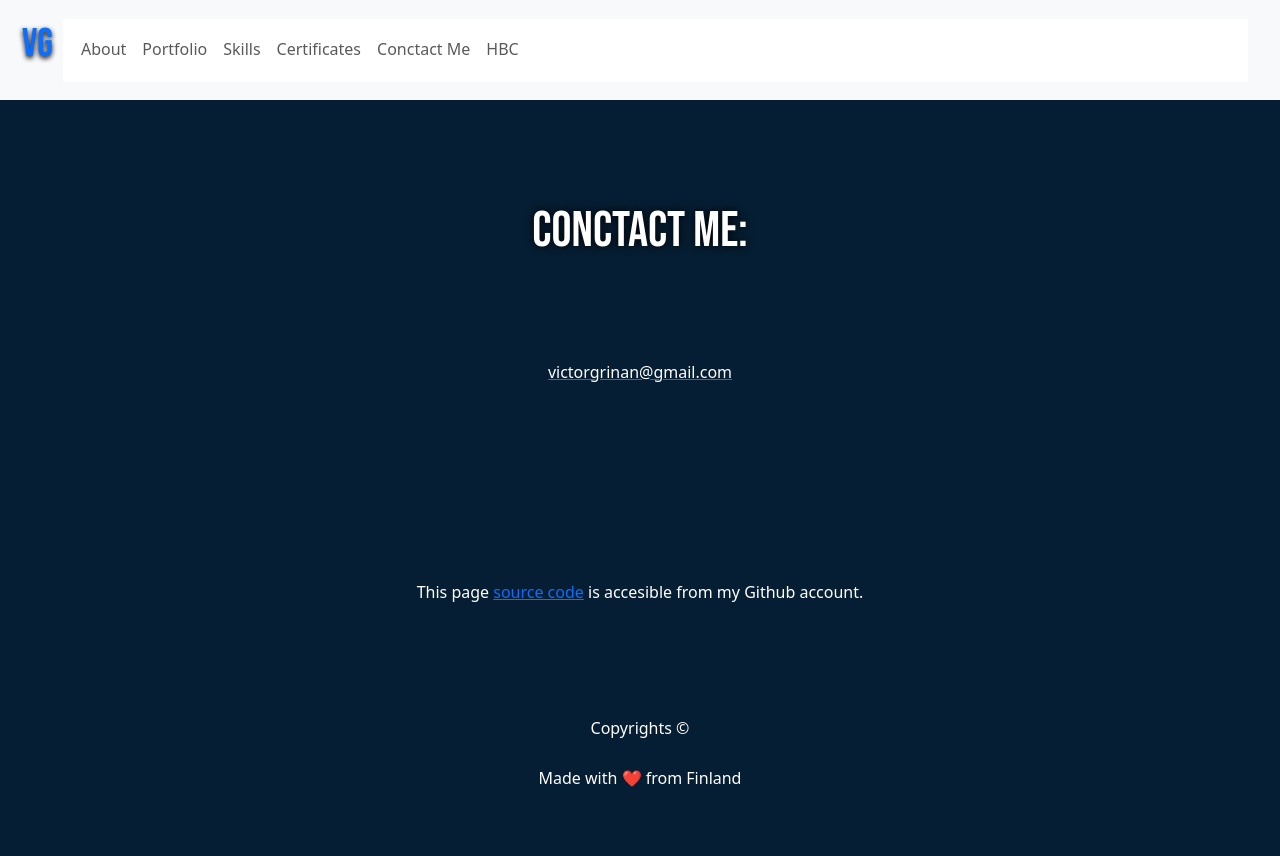
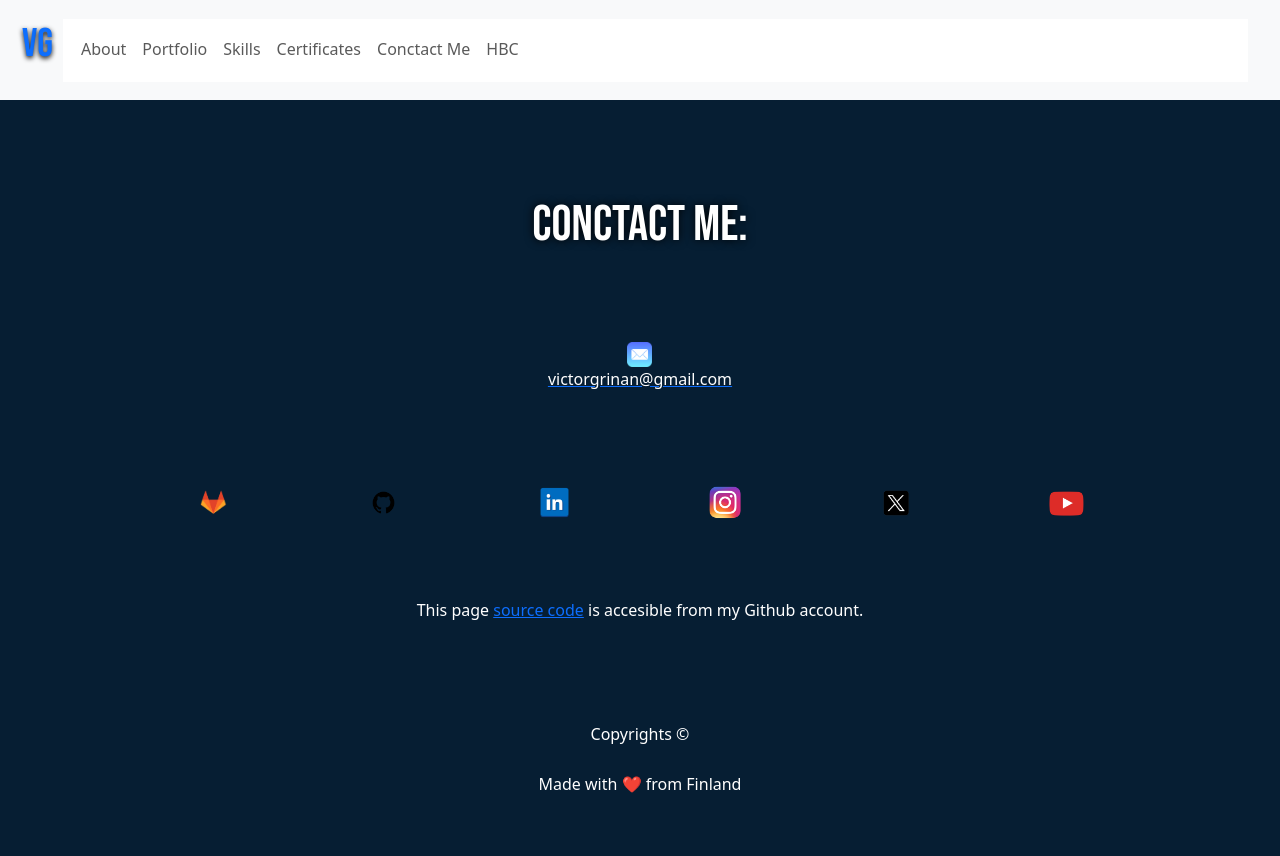
Before and after one commit to Victor-Grinan-Dev/djangoPortfolioDb, a Django app: page /home/ in a window 1280 px wide. Run offline with Django 5.2, Linux system fonts and the light colour scheme; some web fonts are replaced.

```diff
--- a/portfolio_project/templates/index.html
+++ b/portfolio_project/templates/index.html
@@ -26,8 +26,6 @@
                 <a href="#heroBanner">
                     <h1 id="g"> G </h1>
                 </a>
-                {# <img src="{% static 'icons/logo_2.png' %}" alt="logo"> #}
-                {# <img src="./icons/logo_2.png" alt="logo"> #}
             </div>
 
             <!-- hamburger menu: -->
@@ -80,7 +78,7 @@
         <div class="email">
 
             <a href="https://mail.google.com/mail/u/0/#inbox" target="blank">
-                {# <img src="icons/email_color.png" alt="email" id="emailImg" class="icon"> #}
+                <img src="{% static 'icons/email_color.png' %}" alt="email" id="emailImg" class="icon">
             </a>
 
             <a href="https://mail.google.com/mail/u/0/#inbox" target="blank">
@@ -90,25 +88,26 @@
 
         <div id="some">
             <a href="https://gitlab.com/VictorGrinan" target="blank">
-                {# <img src="./icons/gitLab.png" alt="gitlab" class="some"> #}
+                <img src="{% static 'icons/gitLab.png' %}" alt="gitlab" class="some">
+
             </a>
             <a href="https://github.com/Victor-Grinan-Dev" target="blank">
-                {# <img src="./icons/github_circle_white_border.png" alt="github" class="some"> #}
+                <img src="{% static 'icons/github.png' %}" alt="github" class="some">
             </a>
 
             <a href="https://www.linkedin.com/in/victor-gri%C3%B1an-892a741b7/" target="blank">
-                {# <img src="./icons/Linkedin-logo-transparent-PNG.png" alt="Linked-in" class="some"> #}
+                <img src="{% static 'icons/Linkedin-logo-transparent-PNG.png' %}" alt="Linked-in" class="some">
             </a>
 
             <a href="https://www.instagram.com/victor_grinan_dev/" target="blank">
-                {# <img src="./icons/instagram_color.png" alt="Instagram" class="some"> #}
+                <img src="{% static 'icons/instagram_color.png' %}" alt="Instagram" class="some">
             </a>
 
             <a href="https://twitter.com/GrinanVictor" target="blank">
-                {# <img src="./icons/Twitter-X.png" alt="Twitter" class="some"> #}
+                <img src="{% static 'icons/Twitter-X.png' %}" alt="Twitter" class="some">
             </a>
             <a href='https://www.youtube.com/channel/UC2iIcn27_m4nI-DSEaM2FOQ' target="blank">
-                {# <img src="./icons/youtube.png" alt="youtube" class="some"> #}
+                <img src="{% static 'icons/youtube.png' %}" alt="youtube" class="some">
             </a>
         </div>
 
```
